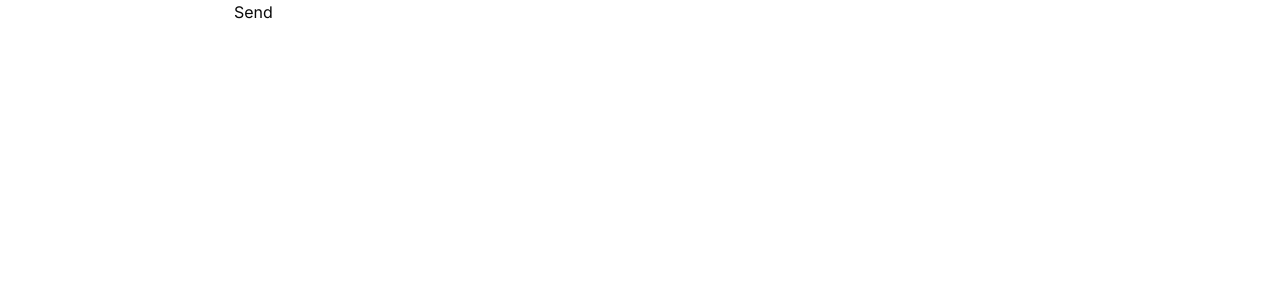
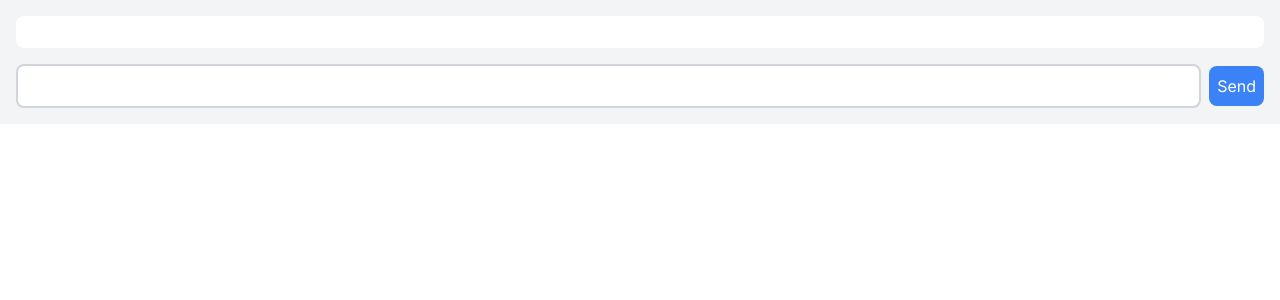
Before and after one commit to markvagil/BuddyTutor, a Next.js app in the folder frontend/: page /chat in a window 1280 px wide. Shown: the top 300 px of the page. Built offline with nearby package versions, Linux system fonts and the light colour scheme.

Commit message:
updated api and prompt engineered for history

```diff
--- a/frontend/app/api/api_service.js
+++ b/frontend/app/api/api_service.js
@@ -97,14 +97,19 @@ export function getAnalytics(CourseId, AssignmentId) {
   "assignmentId": "A1",
   "studentId": "joey",
   "question": "hello, what is 100 * 100"*/
-
-export function addQuestion(CourseId = "CS101", AssignmentId = "A1", StudentId = "joey", Question = "Hello, help me please.") {
+  export function addQuestion(CourseId = "CS101", AssignmentId = "A1", StudentId = "joey", Question = "Hello, help me please.",  messagesJSON) {
     return fetch(`${API_URL}add_question`, {
       method: "POST",
       headers: {
         "Content-Type": "application/json",
       },
-    body: JSON.stringify({ CourseId, AssignmentId, StudentId, Question }),
+      body: JSON.stringify({
+        courseId: CourseId,
+        assignmentId: AssignmentId,
+        studentId: StudentId,
+        question: Question,
+        messagesJSON: messagesJSON,
+      })
     })
       .then((response) => {
         if (!response.ok) {
@@ -114,6 +119,6 @@ export function addQuestion(CourseId = "CS101", AssignmentId = "A1", StudentId =
       })
       .catch((error) => {
         console.error("Error:", error);
-      throw error; // propagate the error so that it can be caught in the calling function
+        throw error;
       });
   }
--- a/frontend/app/chat/page.jsx
+++ b/frontend/app/chat/page.jsx
@@ -1,67 +1,61 @@
 "use client";
 import React, { useState } from "react";
-
-// Dummy API_URL
-const API_URL = "http://localhost:3000/";
-
-export function addQuestion(CourseId = "CS101", AssignmentId = "A1", StudentId = "joey", Question = "Hello, help me please.") {
-  return fetch(`${API_URL}add_question`, {
-    method: "POST",
-    headers: {
-      "Content-Type": "application/json",
-    },
-    body: JSON.stringify({ CourseId, AssignmentId, StudentId, Question }),
-  })
-    .then((response) => {
-      if (!response.ok) {
-        throw new Error("Network response was not ok");
-      }
-      return response;
-    })
-    .catch((error) => {
-      console.error("Error:", error);
-      throw error;
-    });
-}
+import { addQuestion } from "../api/api_service"; // Make sure the addQuestion function is correctly imported
 
 export const Chat = () => {
   const [messages, setMessages] = useState([]);
   const [currentMessage, setCurrentMessage] = useState("");
+  const [loading, setLoading] = useState(false); // State to track loading
+
+  const addMessage = (type, content) => {
+    setMessages((prevMessages) => [...prevMessages, { type, content }]);
+  };
 
   const sendMessage = async () => {
+    setLoading(true); // Set loading state to true before API call
     try {
-      // Add the new user message to the chat
-      setMessages([...messages, { type: "user", content: currentMessage }]);
+      addMessage("user", currentMessage);
+      console.log(`Most recent message: ${currentMessage}`);  // Log the most recent message
 
-      // Call addQuestion function to send the question
-      await addQuestion("CS101", "A1", "joey", currentMessage);
+      // Convert the entire chat history to a JSON-formatted string
+      const messagesJSON = JSON.stringify(messages);
 
-      // Simulate a bot response (In a real application, this should be the response from the server)
-      setMessages([...messages, { type: "user", content: currentMessage }, { type: "bot", content: "How can I assist you?" }]);
+      // Call addQuestion function to send the question and the entire chat history
+      const response = await addQuestion("CS101", "A1", "joey", currentMessage, messagesJSON); // Adding messagesJSON as a parameter
+
+      // Parse the JSON response to get the actual message content
+      const responseData = await response.json();
+
+      addMessage("bot", responseData.response || "How can I assist you?");
 
       // Clear the input field
       setCurrentMessage("");
     } catch (error) {
       console.error("Failed to send message:", error);
+      addMessage("bot", "Error sending message.");
+    } finally {
+      setLoading(false); // Set loading state to false after API call
     }
   };
-
   return (
-    <main className="">
-      <div className="chat-window">
+    <main className="bg-gray-100 p-4">
+      <div className="chat-window bg-white rounded-lg p-4">
         {messages.map((message, index) => (
-          <div className={`message ${message.type}`} key={index}>
+          <div className={`message ${message.type === "user" ? "text-blue-500" : "text-green-500"} mb-2`} key={index}>
             {message.content}
           </div>
         ))}
       </div>
-      <div className="chat-input">
+      <div className="chat-input mt-4 flex items-center">
         <input
+          className="rounded-lg border-2 border-gray-300 flex-1 mr-2 p-2"
           type="text"
           value={currentMessage}
           onChange={(e) => setCurrentMessage(e.target.value)}
         />
-        <button onClick={sendMessage}>Send</button>
+        <button className="bg-blue-500 text-white p-2 rounded-lg" onClick={sendMessage} disabled={loading}>
+          {loading ? "Loading..." : "Send"}
+        </button>
       </div>
     </main>
   );
```
Also changed, not shown: 2 other files (tests, documents, lock files or other folders). Lines whose indentation alone changed are shown as unchanged.
